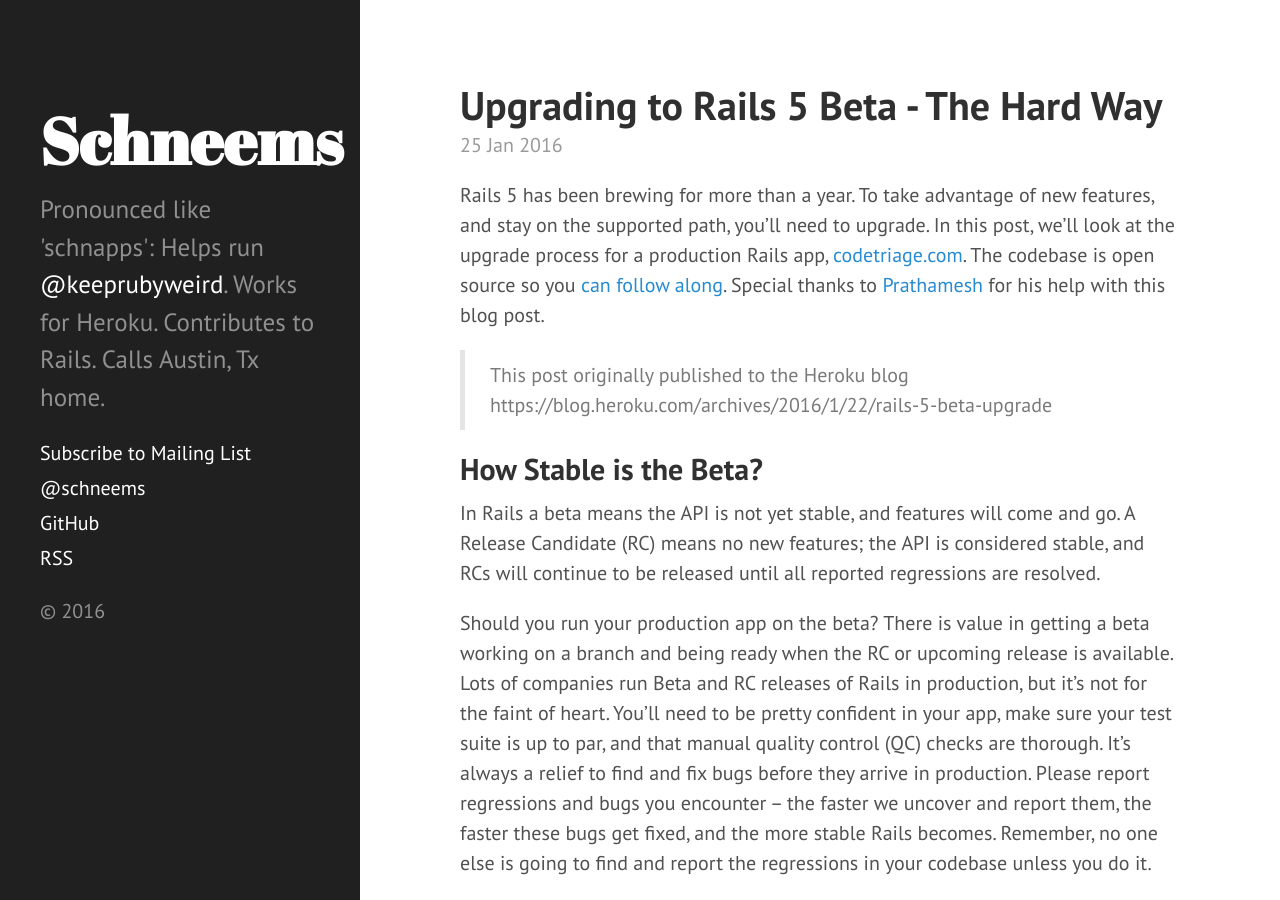
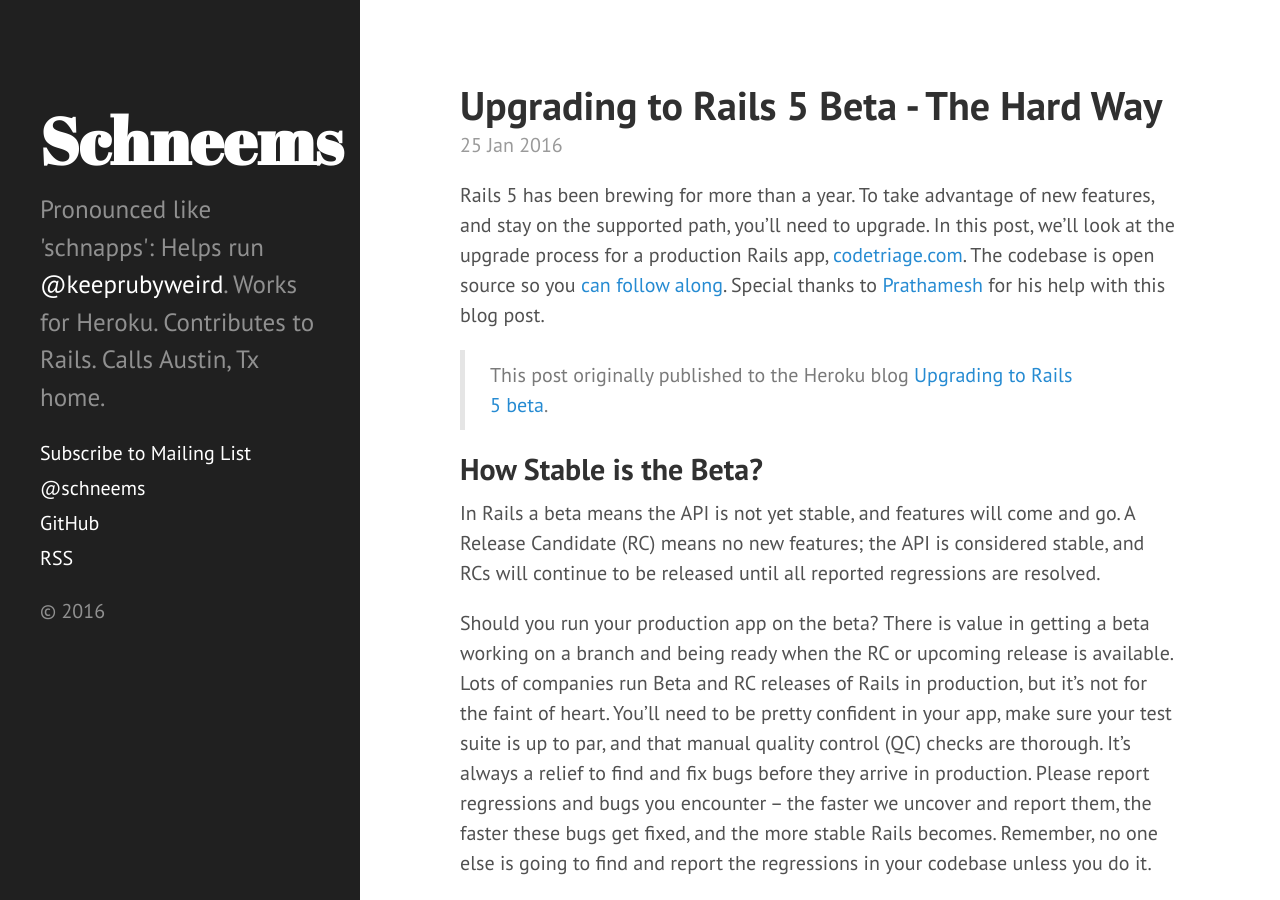
Before and after one commit to schneems/schneems, a Jekyll site: the page built from _posts/2016-01-25-upgrading-rails5.md, in a window 1280 px wide and 900 px high. Built offline with Jekyll 4.4.1, drawn with Linux system fonts in a browser that asks for light colours; Markdown is read by kramdown in place of the engine named in the settings.

Commit message:
Fix link

```diff
--- a/_posts/2016-01-25-upgrading-rails5.md
+++ b/_posts/2016-01-25-upgrading-rails5.md
@@ -10,7 +10,7 @@
 Rails 5 has been brewing for more than a year. To take advantage of new features, and stay on the supported path, you'll need to upgrade. In this post, we'll look at the upgrade process for a production Rails app, [codetriage.com](http://www.codetriage.com). The codebase is open source so you [can follow along](https://github.com/codetriage/codetriage/pull/435). Special thanks to [Prathamesh](https://twitter.com/_cha1tanya) for his help with this blog post.
 
 
-> This post originally published to the Heroku blog https://blog.heroku.com/archives/2016/1/22/rails-5-beta-upgrade
+> This post originally published to the Heroku blog [Upgrading to Rails 5 beta](https://blog.heroku.com/archives/2016/1/22/rails-5-beta-upgrade).
 
 
 ## How Stable is the Beta?
```
